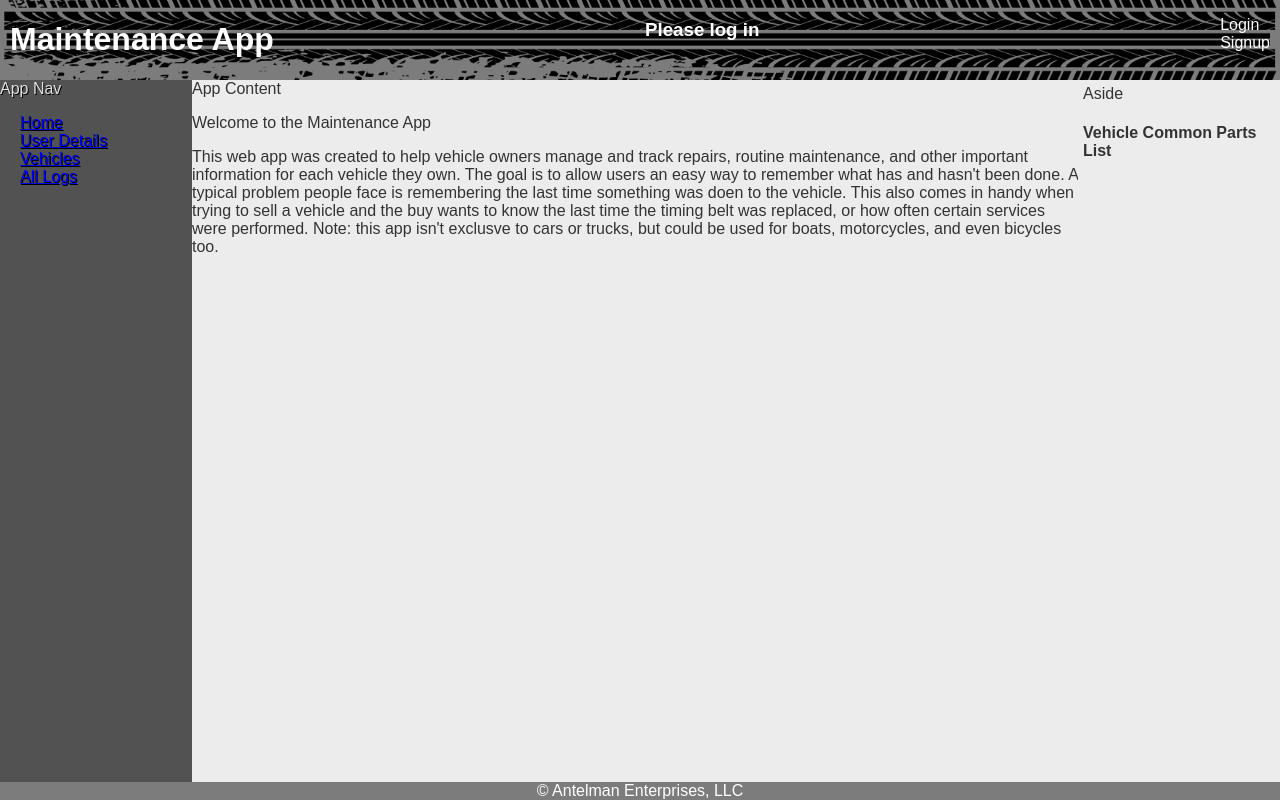
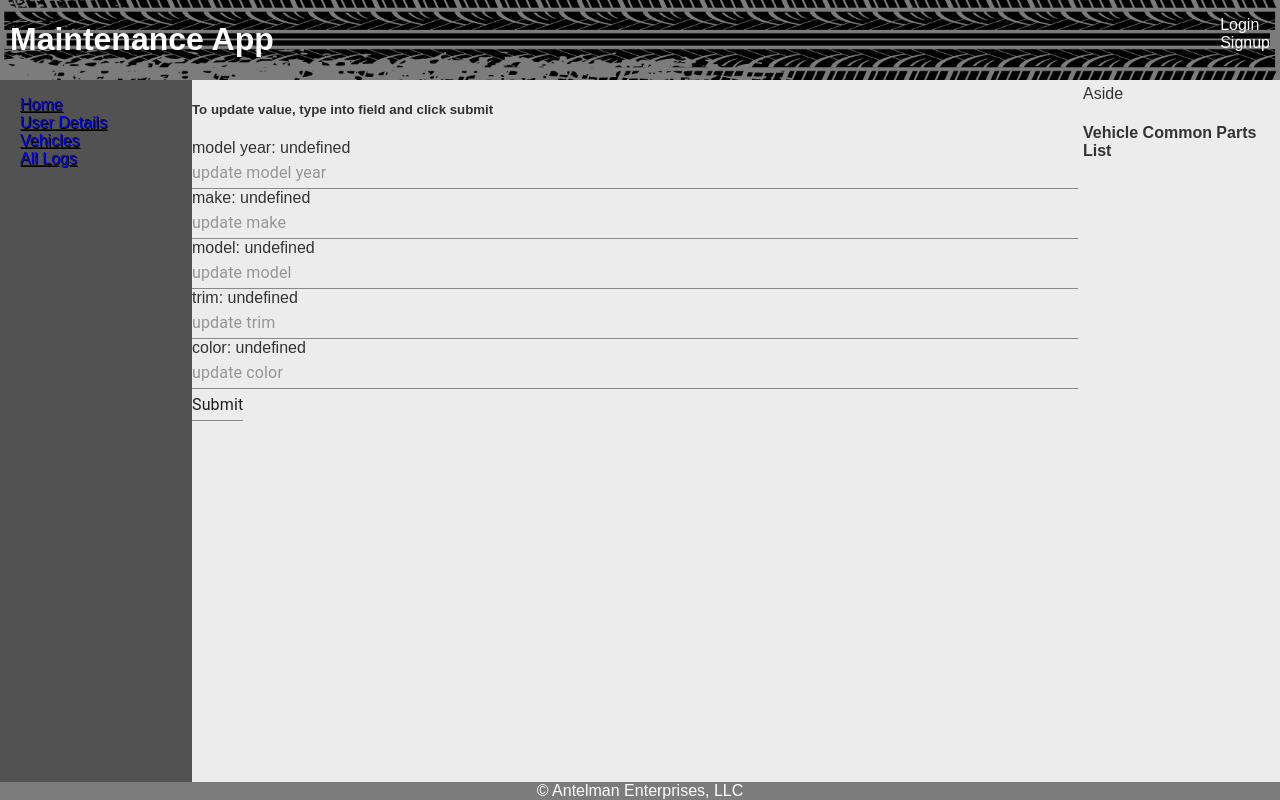
Before and after one commit to Antelman82/maintenance-app-frontend, a React (Create React App) app in the folder maintenance-log-app/: page /vehicleupdate/1 in a window 1280 px wide. Before the commit this address led to /home. Built offline with nearby package versions, Linux system fonts and the light colour scheme.

Commit message:
verified vehicle add, vehicle update

```diff
--- a/maintenance-log-app/package.json
+++ b/maintenance-log-app/package.json
@@ -3,6 +3,7 @@
   "version": "0.1.0",
   "private": true,
   "dependencies": {
+    "@material-ui/core": "^4.9.10",
     "@testing-library/jest-dom": "^4.2.4",
     "@testing-library/react": "^9.5.0",
     "@testing-library/user-event": "^7.2.1",
--- a/maintenance-log-app/src/App.js
+++ b/maintenance-log-app/src/App.js
@@ -2,6 +2,9 @@ import React, { Component } from 'react';
 import NavComponent from './Components/NavComponent';
 import UserInfo from './UserInfo'
 import Vehicles from './Vehicles'
+import VehicleUpdate from './VehicleUpdate'
+import VehicleAdd from './VehicleAdd'
+import VehicleConfirmDelete from './VehicleConfirmDelete'
 import Home from './Home'
 import Logs from './Logs'
 import axios from 'axios'
@@ -19,7 +22,12 @@ class App extends Component {
       displayed_form : '',
       vehicles : [],
       logs : [],
-      userInfo: []
+      userInfo: [],
+      model_year: '',
+      make: '',
+      model: '',
+      trim: '',
+      color: ''
     }
   }
 
@@ -123,6 +131,7 @@ class App extends Component {
       method : 'POST',
       headers : {
         'Content-Type' : 'application/json',
+        Authorization : `Token ${localStorage.getItem('token')}`
       },
       body : JSON.stringify(data)
     })
@@ -132,7 +141,8 @@ class App extends Component {
       // console.log(json.user)
       this.setState({
         logged_in : true,
-        username : json.user.username
+        username : json.user.username,
+        userInfo : json.user.id
       })
     })
     .catch(error => {
@@ -200,6 +210,134 @@ class App extends Component {
     })
   }
 
+  handleChange = (event) => {
+    console.log('handleChange event.target.name ', event.target.name)
+    this.setState({
+      [event.target.name]: event.target.value
+    })
+  }
+
+  handleVehicleUpdateSubmit = event => {
+    event.preventDefault()
+    console.log('handleVehicleUpdateSubmit')
+    console.log('event.target.id ', event.target.id)
+
+    //define data object that will be used for the put statement
+    let data = {}
+    //conditional logic that stats if the value isn't empty, set the data
+    //object key and assign it with the update value
+    if (this.state.model_year) {data.model_year = this.state.model_year}
+    if (this.state.make) {data.make = this.state.make}
+    if (this.state.model) {data.model = this.state.model}
+    if (this.state.trim) {data.trim = this.state.trim}
+    if (this.state.color) {data.color = this.state.color}
+
+    console.log('data ', data)
+    fetch(`${base_url}vehicles/${event.target.id}/`, {
+      crossDomain : true,
+      withCredentials : true,
+      async : true,
+      method : 'PATCH',
+      headers : {
+        'Content-Type' : 'application/json',
+        Authorization :  `Token ${localStorage.getItem('token')}`
+      },
+      body : JSON.stringify(data)
+    })
+    .then(response => response.json())
+    .then(response => {
+      console.log('updatedVehicle ', response)
+      this.setState(prevState => ({
+        model_year: '',
+        make: '',
+        model: '',
+        trim: '',
+        color: ''
+      }))
+    })
+    .catch(error => {
+      console.log(error)
+    })
+
+    fetch(base_url + 'vehicles', {
+      crossDomain : true,
+      withCredentials : true,
+      async : true,
+      method : 'GET',
+      headers : {
+        Authorization :  `Token ${localStorage.getItem('token')}`,
+      }
+    })
+    .then(response => response.json())
+    .then(vehicles => {
+      this.setState({
+        vehicles : vehicles
+      })
+    })
+    .catch(error => {
+      console.log(error)
+    })
+    this.props.history.push(`/vehicles`)
+  }
+
+  handleVehicleAddSubmit = event => {
+    event.preventDefault()
+    console.log('handleVehicleAddSubmit ', event)
+    let data = {
+      model_year: this.state.model_year,
+      make: this.state.make,
+      model: this.state.model,
+      year: this.state.year,
+      color: this.state.color
+    }
+    fetch(base_url + 'vehicles', {
+      crossDomain : true,
+      withCredentials : true,
+      async : true,
+      method : 'POST',
+      headers : {
+        'Content-Type' : 'application/json',
+        Authorization :  `Token ${localStorage.getItem('token')}`,
+      },
+      body : JSON.stringify(data)
+    })
+    .then(response => response.json())
+    .then(response => {
+      console.log('newVehicle ', response)
+      this.setState(prevState => ({
+        model_year: '',
+        make: '',
+        model: '',
+        trim: '',
+        color: ''
+      }))
+    })
+    fetch(base_url + 'vehicles', {
+      crossDomain : true,
+      withCredentials : true,
+      async : true,
+      method : 'GET',
+      headers : {
+        Authorization :  `Token ${localStorage.getItem('token')}`,
+      }
+    })
+    .then(response => response.json())
+    .then(vehicles => {
+      this.setState({
+        vehicles : vehicles
+      })
+    })
+    .catch(error => {
+      console.log(error)
+    })
+    this.props.history.push(`/vehicles`)
+  }
+
+  handleDeleteVehicle = event => {
+    event.preventDefault()
+    console.log('handleDeleteVehicle ', event)
+  }
+
 
   render(){
     // console.log('base_url', base_url)
@@ -225,11 +363,11 @@ class App extends Component {
               display_form = {this.display_form}
             />
           </div>
-          <h3>{this.state.logged_in ? `Hello ${this.state.username}` : 'Please log in'}</h3>
+          <h3>{this.state.logged_in ? `Welcome ${this.state.username}` : null}</h3>
         </header>
 
         <div className="App-body">
-          <nav className="App-nav">App Nav
+          <nav className="App-nav">
             <ul>
               <li><Link to="/home">Home</Link></li>
               <li><Link to="/user">User Details</Link></li>
@@ -237,7 +375,7 @@ class App extends Component {
               <li><Link to="/logs">All Logs</Link></li>
             </ul>
           </nav>
-          <main className="App-content">App Content
+          <main className="App-content">
             <Switch>
               <Route
                 path='/home'
@@ -249,7 +387,8 @@ class App extends Component {
                   <UserInfo
                     {...routerProps}
                     props={this.state.userInfo}
-                />}
+                  />
+                }
               />
               <Route
                 path='/vehicles'
@@ -257,7 +396,44 @@ class App extends Component {
                   <Vehicles
                     {...routerProps}
                     props={this.state}
-                />}
+                  />
+                }
+              />
+              <Route
+                path='/vehicleupdate/:id'
+                render={routerProps =>
+                  <VehicleUpdate
+                    {...this.props}
+                    {...routerProps}
+                    vehicle={this.state.vehicles}
+                    handleChange={this.handleChange}
+                    handleVehicleUpdateSubmit={this.handleVehicleUpdateSubmit}
+                  />
+                }
+              />
+              <Route
+                path='/vehicleadd'
+                render={routerProps =>
+                  <VehicleAdd
+                    {...this.props}
+                    {...routerProps}
+                    vehicle={this.state.vehicles}
+                    handleChange={this.handleChange}
+                    handleVehicleAddSubmit={this.handleVehicleAddSubmit}
+                  />
+                }
+              />
+              <Route
+                path='/vehicledelete/:id'
+                render={routerProps =>
+                  <VehicleConfirmDelete
+                    {...this.props}
+                    {...routerProps}
+                    vehicle={this.state.vehicles}
+                    handleChange={this.handleChange}
+                    handleVehicleDeleteSubmit={this.handleVehicleDeleteSubmit}
+                  />
+                }
               />
               <Route
                 path='/logs'
@@ -265,7 +441,8 @@ class App extends Component {
                   <Logs
                     {...routerProps}
                     props={this.state}
-                />}
+                  />
+                }
               />
               <Route path="/*" render={() => <Redirect to="/home" />} />
             </Switch>
--- a/maintenance-log-app/src/Logs.js
+++ b/maintenance-log-app/src/Logs.js
@@ -21,6 +21,7 @@ class Logs extends Component {
                 <li>{`repair name: ${log.repair_name}`}</li>
                 <li>{`cost: ${log.cost}`}</li>
                 <li>{`description: ${log.description}`}</li>
+                <li>==================================</li>
             </div>
         )
     })
@@ -28,7 +29,6 @@ class Logs extends Component {
 
     return (
         <div>
-            -- Logs Component --
             {logDetails}
         </div>
     )
--- /dev/null
+++ b/maintenance-log-app/src/VehicleAdd.js
@@ -0,0 +1,29 @@
+import React, {Component} from 'react';
+import TextField from "@material-ui/core/TextField";
+
+class VehicleAdd extends Component {
+
+  render(){
+    console.log('VehicleAdd render this.props ',this.props)
+
+    return (
+        <div>
+          <h5>To add new vehicle, type into field and click submit</h5>
+          <form
+                noValidate
+                autoComplete="off"
+                onSubmit={this.props.handleVehicleAddSubmit}
+                onChange={this.props.handleChange}
+            >
+                <li><TextField fullWidth={true} type="text" name="model_year" placeholder="model_year" /></li>
+                <li><TextField fullWidth={true} type="text" name="make" placeholder="make" /></li>
+                <li><TextField fullWidth={true} type="text" name="model" placeholder="model" /></li>
+                <li><TextField fullWidth={true} type="text" name="trim" placeholder="trim" /></li>
+                <li><TextField fullWidth={true} type="text" name="color" placeholder="color" /></li>
+                <TextField type="submit" />
+            </form>
+        </div>
+    )
+    }
+}
+export default VehicleAdd;
--- /dev/null
+++ b/maintenance-log-app/src/VehicleConfirmDelete.js
@@ -0,0 +1,26 @@
+import React, {Component} from 'react';
+import { Link } from "react-router-dom"
+
+class VehicleConfirmDelete extends Component {
+
+  render(){
+    console.log('VehicleConfirmDelete render this.props ',this.props)
+
+    const vehicleInfo = this.props.vehicle.find(thisvehicle => thisvehicle.id == this.props.match.params.id)
+
+    return (
+        <div>
+          <div className='padding-left'>
+            <h4>{`${vehicleInfo && vehicleInfo.model_year} ${vehicleInfo && vehicleInfo.make} ${vehicleInfo && vehicleInfo.model}`}</h4>
+            <div>{`trim: ${vehicleInfo && vehicleInfo.trim}`}</div>
+            <div>{`color: ${vehicleInfo && vehicleInfo.color}`}</div>
+          </div>
+          <p><button onClick={this.props.handleDeleteVehicle} id={vehicleInfo && vehicleInfo.id}>Confirm Delete</button></p>
+          <Link to={'/vehicles'}><p><button>Cancel</button></p></Link>
+
+        </div>
+    )
+  }
+}
+export default VehicleConfirmDelete
+;
--- /dev/null
+++ b/maintenance-log-app/src/VehicleUpdate.js
@@ -0,0 +1,44 @@
+import React, {Component} from 'react';
+import TextField from "@material-ui/core/TextField";
+
+class VehicleUpdate extends Component {
+
+  render(){
+    // console.log('EquipmentDetails render this.props ',this.props)
+    console.log(`this vehicles's id `, this.props.match.params.id)
+    console.log('VehicleUpdate Component', this.props.vehicle)
+
+    const vehicleInfo = this.props.vehicle.find(thisvehicle => thisvehicle.id == this.props.match.params.id)
+    // console.log('vehicleInfo ', vehicleInfo[0])
+    return (
+        <div>
+          <h5>To update value, type into field and click submit</h5>
+          <form
+                noValidate
+                autoComplete="off"
+                onSubmit={this.props.handleVehicleUpdateSubmit}
+                onChange={this.props.handleChange}
+                id={this.props.match.params.id}
+            >
+                <li>
+                    {`model year: ${vehicleInfo && vehicleInfo.model_year}`}
+                    <TextField fullWidth={true} type="text" name="model_year" placeholder="update model year"/></li>
+                <li>
+                    {`make: ${vehicleInfo && vehicleInfo.make}`}
+                    <TextField fullWidth={true} type="text" name="make" placeholder="update make" /></li>
+                <li>
+                    {`model: ${vehicleInfo && vehicleInfo.model}`}
+                    <TextField fullWidth={true} type="text" name="model" placeholder="update model" /></li>
+                <li>
+                    {`trim: ${vehicleInfo && vehicleInfo.trim}`}
+                    <TextField fullWidth={true} type="text" name="trim" placeholder="update trim" /></li>
+                <li>
+                    {`color: ${vehicleInfo && vehicleInfo.color}`}
+                    <TextField fullWidth={true} type="text" name="color" placeholder="update color" /></li>
+                <TextField type="submit"  />
+            </form>
+        </div>
+    )
+    }
+}
+export default VehicleUpdate;
--- a/maintenance-log-app/src/Vehicles.js
+++ b/maintenance-log-app/src/Vehicles.js
@@ -1,5 +1,6 @@
 import React, { Component } from 'react';
 import Logs from './Logs'
+import { Link } from "react-router-dom"
 
 class Vehicles extends Component {
   constructor(props){
@@ -12,21 +13,23 @@ class Vehicles extends Component {
         // console.log(vehicle)
         return (
             <div key={index}>
-                <li>{`${vehicle.model_year} ${vehicle.make} ${vehicle.model}`}</li>
-                <li>{`trim: ${vehicle.trim}`}</li>
-                <li>{`color: ${vehicle.color}`}</li>
-                <li></li>
+                <li>{`${vehicle && vehicle.model_year} ${vehicle && vehicle.make} ${vehicle && vehicle.model}`}</li>
+                <li>{`trim: ${vehicle && vehicle.trim}`}</li>
+                <li>{`color: ${vehicle && vehicle.color}`}</li>
+                <Link to={`vehicleupdate/${vehicle && vehicle.id}`}><button
+                    id={vehicle && vehicle.id}>Update</button></Link>
+                <Link to={`/vehicledelete/${vehicle && vehicle.id}`}><button
+                    id={vehicle && vehicle.id}>Remove</button>
+                </Link>
+                <li>==========================================</li>
             </div>
-
         )
-
     })
 
     return (
         <div>
-            <li></li>
-            -- Vehicles Component --
             {vehicleDetails}
+            <Link to="/vehicleadd"><button>Create New Vehicle</button></Link>
         </div>
     )
   }
```
Also changed, not shown: 1 other file (tests, documents, lock files or other folders). Lines whose indentation alone changed are shown as unchanged.
